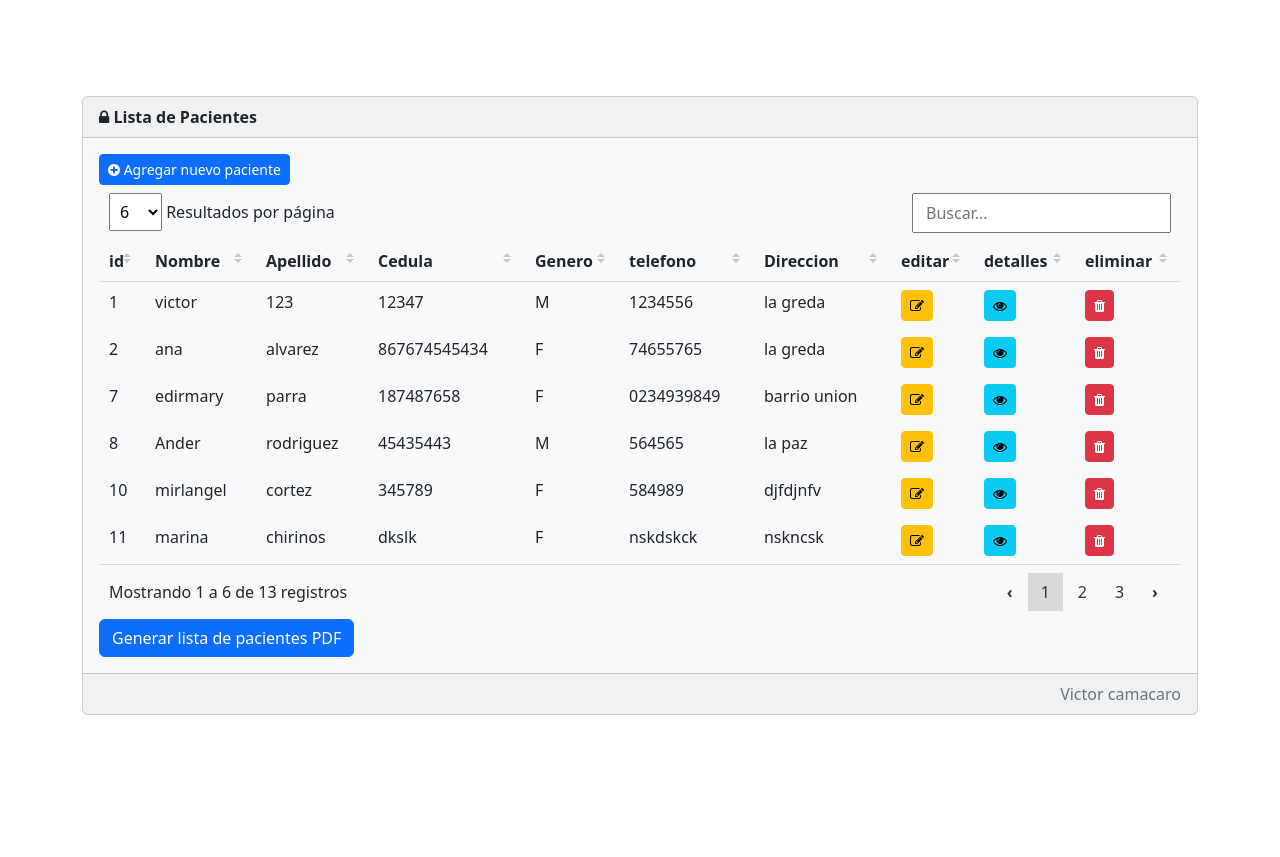
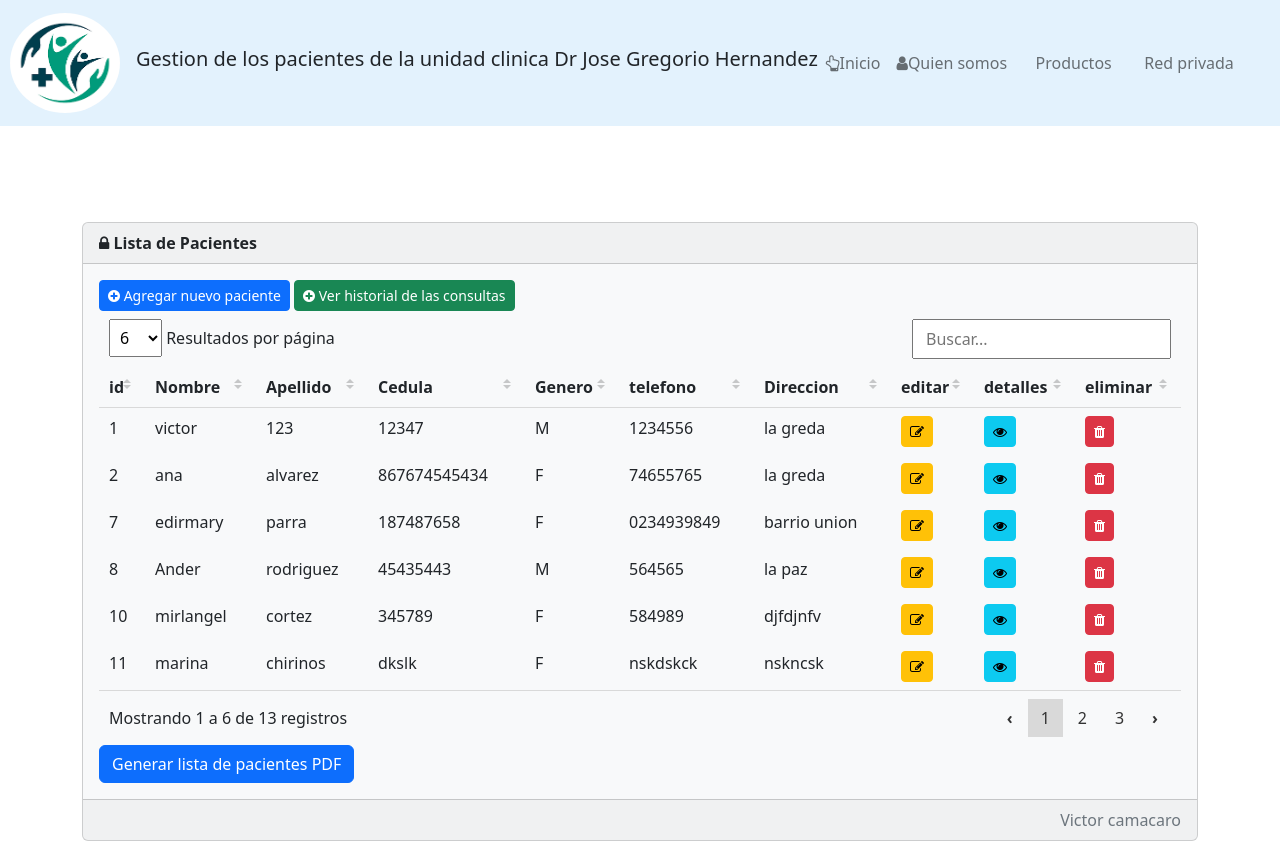
Before and after one commit to victorcamacaro253/registro_pacientes, a PHP site: page / in a window 1280 px wide. Before the commit the page ends 715 px from the top, so only its background shows below. Run offline with PHP 8.4, Linux system fonts and the light colour scheme; data comes from the database, SQL or seed files in the repository; some web fonts are replaced.

Commit message:
Add files via upload

```diff
--- /dev/null
+++ b/header.php
@@ -0,0 +1,51 @@
+<header class="navbar navbar-expand-md navbar-light header" style="background-color: #e3f2fd;">
+            <div class="d-flex align-items-center">
+            <a class="navbar-brand" href="#">
+                 <img src="imagenes/consultorio.png" alt="" class="logo" style="width: 110px; height: 100px; border-radius: 100%; margin-left: 10px; ">
+
+            </a>
+            <h5 class="header-title">Gestion de los pacientes de la unidad clinica Dr Jose Gregorio Hernandez</h5>
+
+            <button class="navbar-toggler" type="button" data-toggle="collapse" data-target="#navbarNav">
+               <span class="navbar-toggler-icon"></span>
+              </button>
+
+           <div class="collapse navbar-collapse .menu-altura" id="navbarNav">
+            <ul class="navbar-nav ml-auto">
+
+
+                <li class="nav-item">
+                    <a class="nav-link" href="">
+                      <i class="fa fa-hand-point-up"></i>Inicio
+                    </a>
+                      </li>
+
+
+                      <li class="nav-item">
+                        <a class="nav-link" href="vistas/Quienes_somos.html">
+                          <i class="fa fa-user"></i>Quien somos
+                        </a>
+                          </li>
+
+
+
+
+                          <li class="nav-item">
+                            <a class="nav-link" href="">
+                              <i class="fa-solid fa-shirt"></i>Productos
+                            </a>
+                              </li>
+
+
+                              <li class="nav-item"  id="login">
+                                <a class="nav-link" href="login.php" >
+                                  <i class="fa-solid fa-globe"></i> Red privada
+                                </a>
+                                  </li>
+
+            </ul>
+
+           </div>
+           </div>
+
+        </header>
--- a/index.php
+++ b/index.php
@@ -15,6 +15,7 @@
 	<script type="text/javascript" src="vanilla-dataTables.min.js"></script>
 	<link rel="stylesheet" type="text/css" href="vanilla-dataTables.min.css">
 	<link rel="stylesheet" type="text/css" href="css/font-awesome.min.css">
+	<link rel="shortcut icon" href="imagenes/consultorio.png" type="image/x-icon">
 
 	<style type="text/css">
 		.container{
@@ -26,6 +27,11 @@
 
 </head>
 <body  style="background-color:white">
+
+
+
+<?php include_once ("header.php"); ?>
+
 	<div class="container">
 		<div class="row">
 			<div class="col-sm-12  col-sm-8 col-sm-4">
@@ -41,6 +47,10 @@
 								<section class="text-right">
 									<span class="btn btn-primary btn-sm" data-toggle="modal" data-target="#modalinsertar">
 									<i class="fa fa-plus-circle"></i> Agregar nuevo paciente
+								</span>
+
+								<span class="btn btn-success btn-sm " id="historial">
+									<i class="fa fa-plus-circle"></i> Ver historial de las consultas
 								</span>
 								</section>
 								<div id="tablaDatos"></div>
@@ -151,6 +161,14 @@
   		mostrarDatos();
   	})
 
+	  // Selecciona el elemento con el ID 'historial'
+	  const viewHistoryBtn = document.getElementById('historial');
+
+// Agrega un event listener al botón
+viewHistoryBtn.addEventListener('click', function() {
+	// Redirige a la página deseada
+	window.location.href = 'VerHistorial.php';
+});
 
   </script>
 
```
